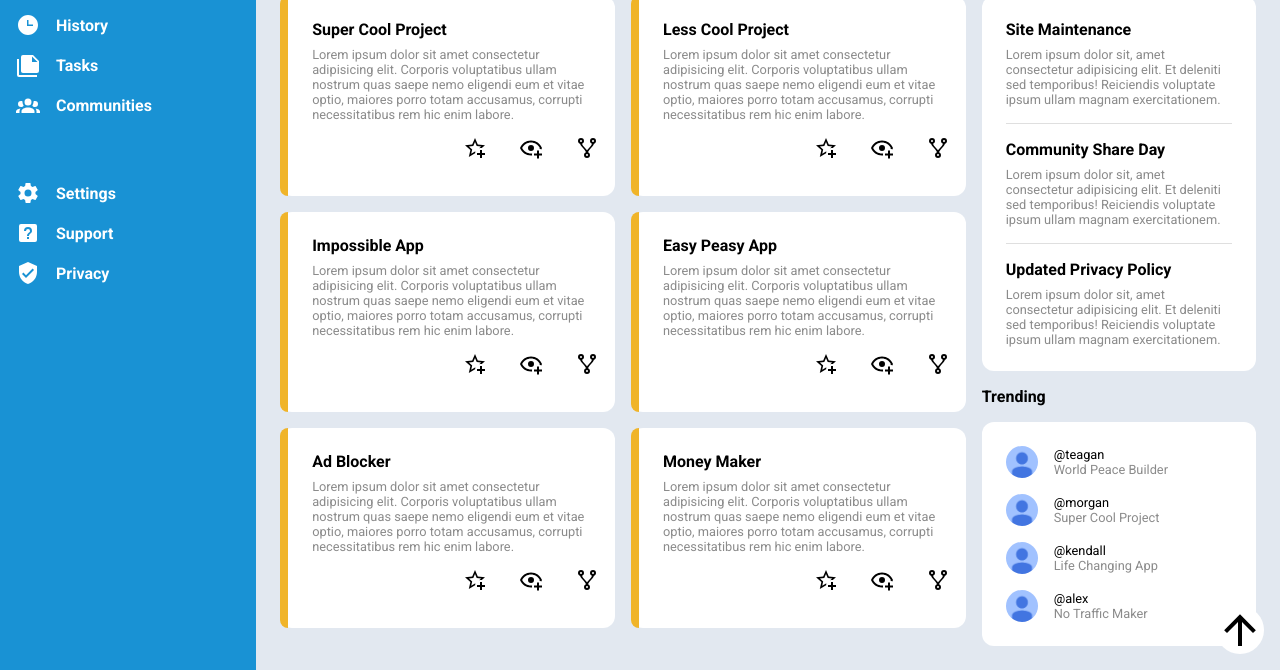
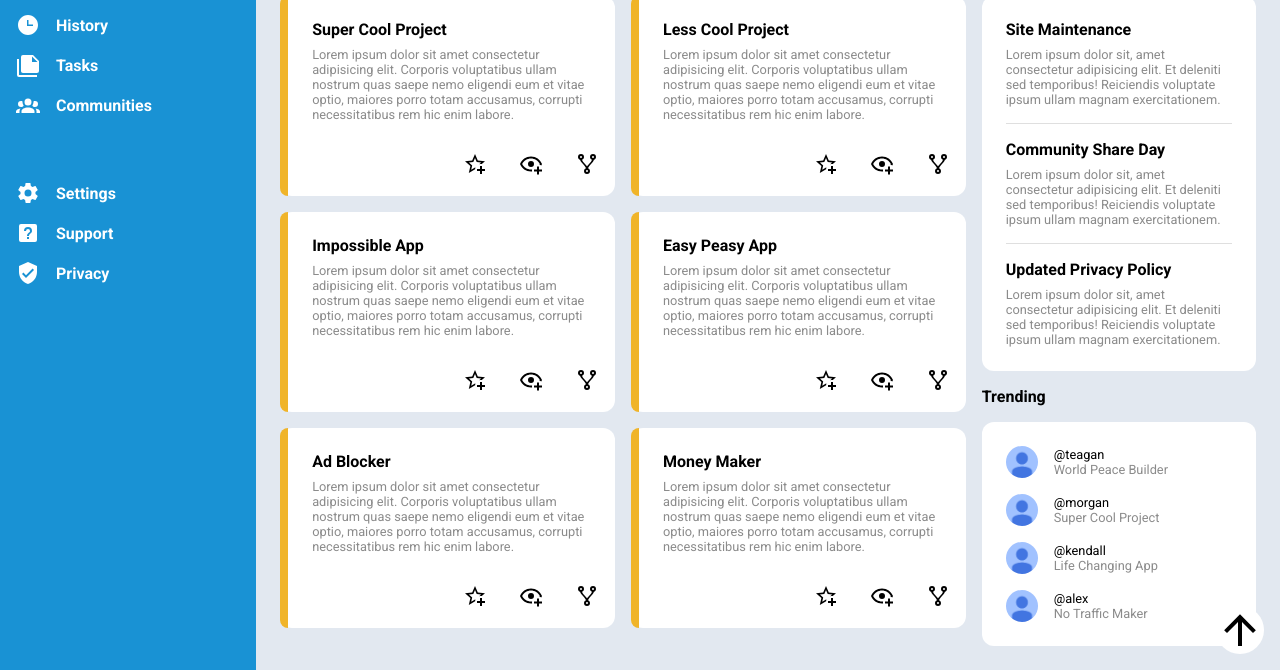
Before and after one commit to ebaek88/admin-dashboard, a plain HTML site: page index.html in a window 1280 px wide. Shown: the part 219-889 px from the top of the page. Drawn offline with Linux system fonts and the light colour scheme.

Commit message:
fix: edit README.md
Edited README.md after completing the project.

```diff
--- a/assets/styles.css
+++ b/assets/styles.css
@@ -292,7 +292,7 @@ main {
 
 .card-content-icons {
   position: absolute;
-  bottom: 2rem;
+  bottom: 1rem;
   right: 1rem;
   display: flex;
   justify-content: space-around;
```
Also changed, not shown: 1 other file.
